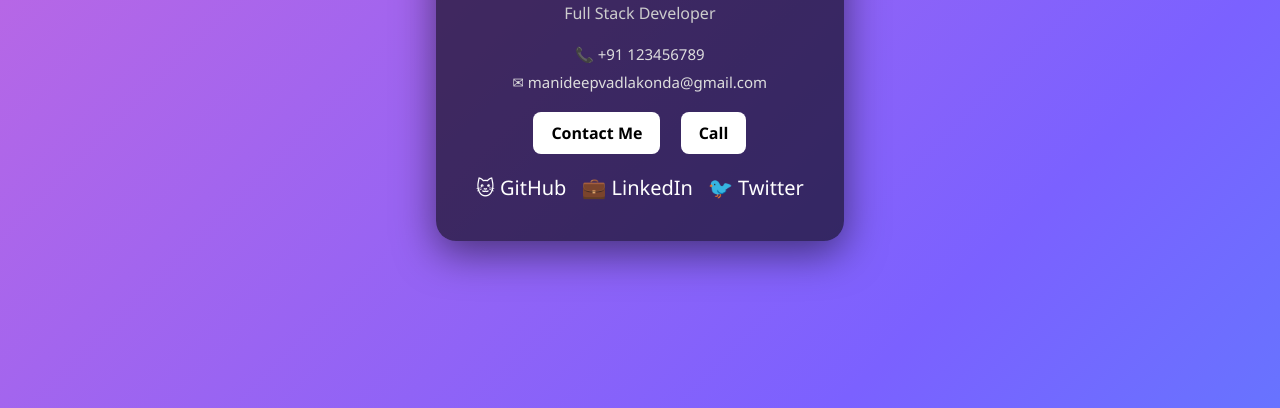
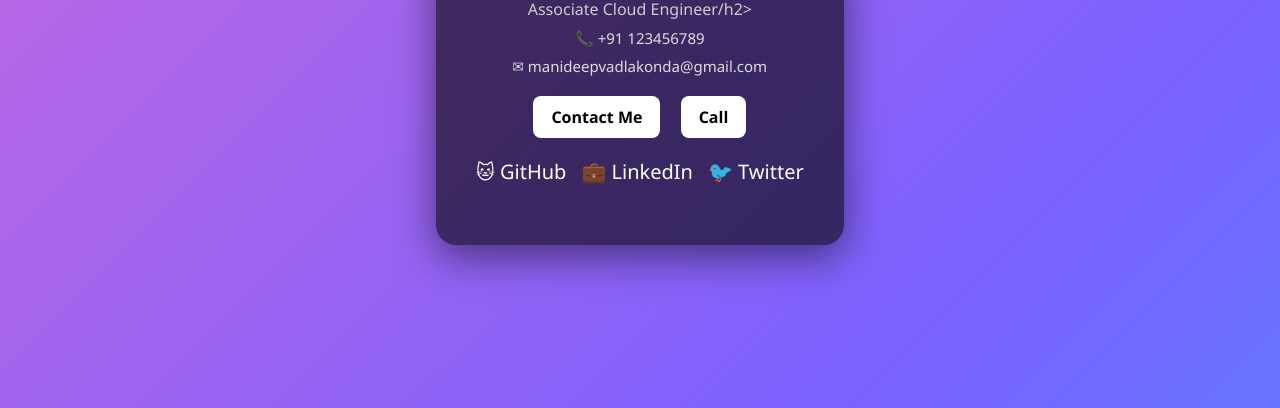
Before and after one commit to mvadlakonda81/BUNNYTEST, a plain HTML site: page index.html in a window 1280 px wide. Shown: the part 392-800 px from the top of the page. Drawn offline with Linux system fonts and the light colour scheme.

Commit message:
Update index.html

```diff
--- a/index.html
+++ b/index.html
@@ -75,7 +75,7 @@
   <div class="card">
     <div class="avatar">MV</div>
     <h1>Manideep Vadlakonda</h1>
-    <h2>Full Stack Developer</h2>
+    <h2>Associate Cloud Engineer/h2>
     <p>📞 +91 123456789</p>
     <p>✉ manideepvadlakonda@gmail.com</p>
     <a class="btn" href="mailto:manideepvadlakonda@gmail.com">Contact Me</a>
```
